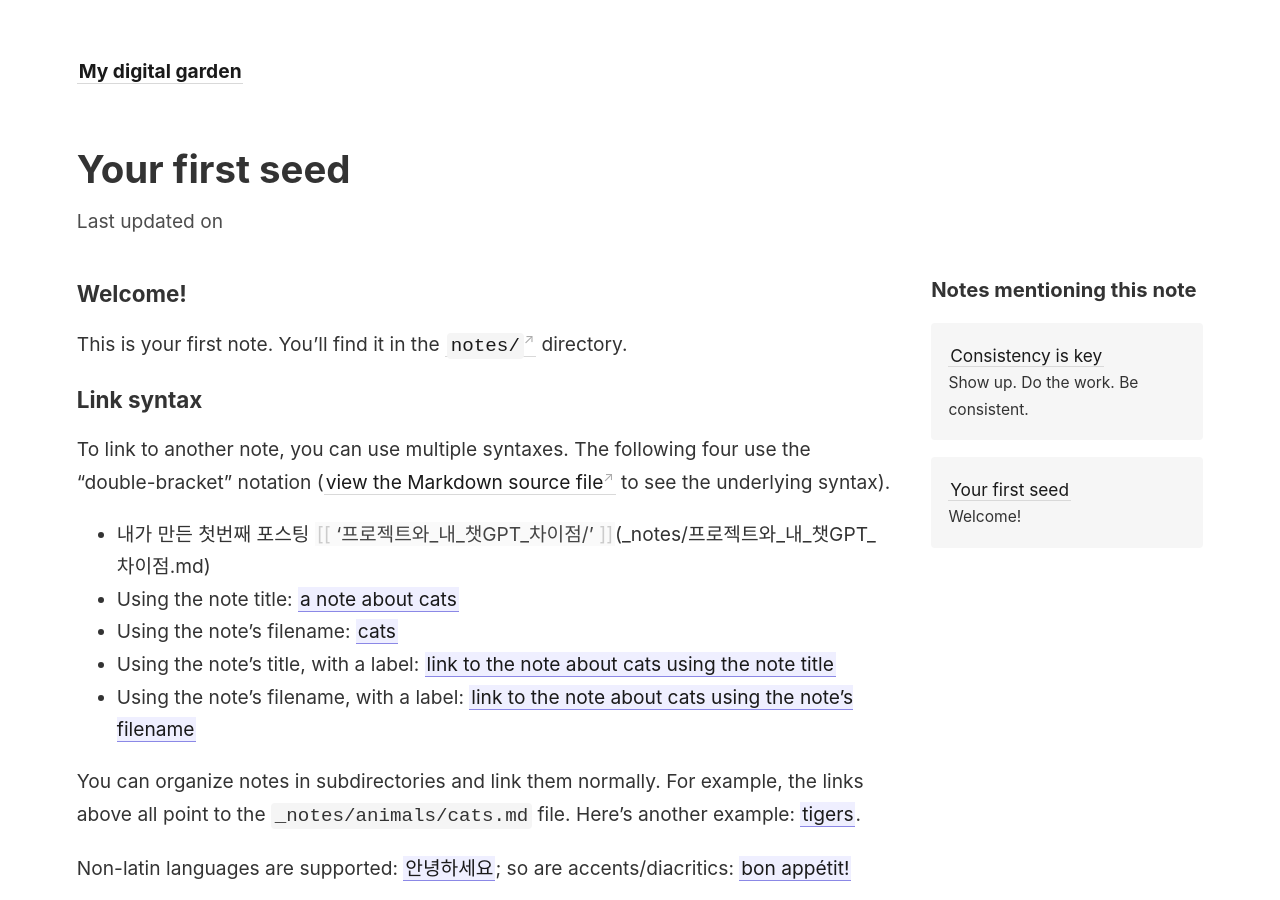
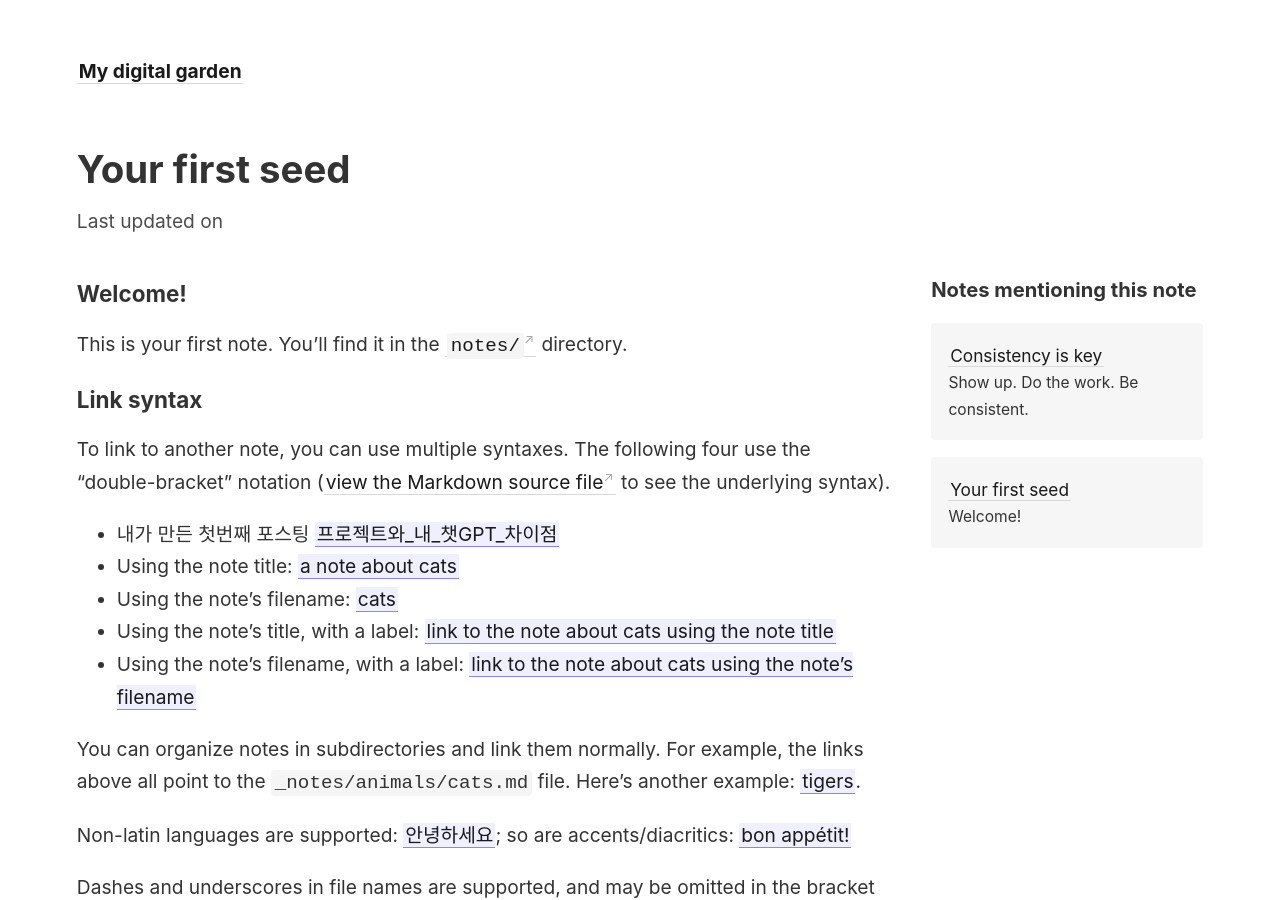
Before and after one commit to thelyver/NodeTopping, a Jekyll site: the page built from _notes/your-first-note.md, in a window 1280 px wide and 900 px high. Built offline with Jekyll 4.4.1, drawn with Linux system fonts in a browser that asks for light colours; part of the change alters nothing that is shown.

Commit message:
링크 밀 문장 수정

```diff
--- a/_notes/your-first-note.md
+++ b/_notes/your-first-note.md
@@ -10,7 +10,7 @@ This is your first note. You'll find it in the [`notes/`](https://github.com/max
 
 To link to another note, you can use multiple syntaxes. The following four use the "double-bracket" notation ([view the Markdown source file](https://github.com/maximevaillancourt/digital-garden-jekyll-template/blob/master/_notes/your-first-note.md#link-syntax) to see the underlying syntax).
 
-- 내가 만든 첫번째 포스팅 [['프로젝트와_내_챗GPT_차이점/']](_notes/프로젝트와_내_챗GPT_차이점.md)
+- 내가 만든 첫번째 포스팅 [[프로젝트와_내_챗GPT_차이점]]
 - Using the note title: [[a note about cats]]
 - Using the note's filename: [[cats]]
 - Using the note's title, with a label: [[A note about cats|link to the note about cats using the note title]]
```
